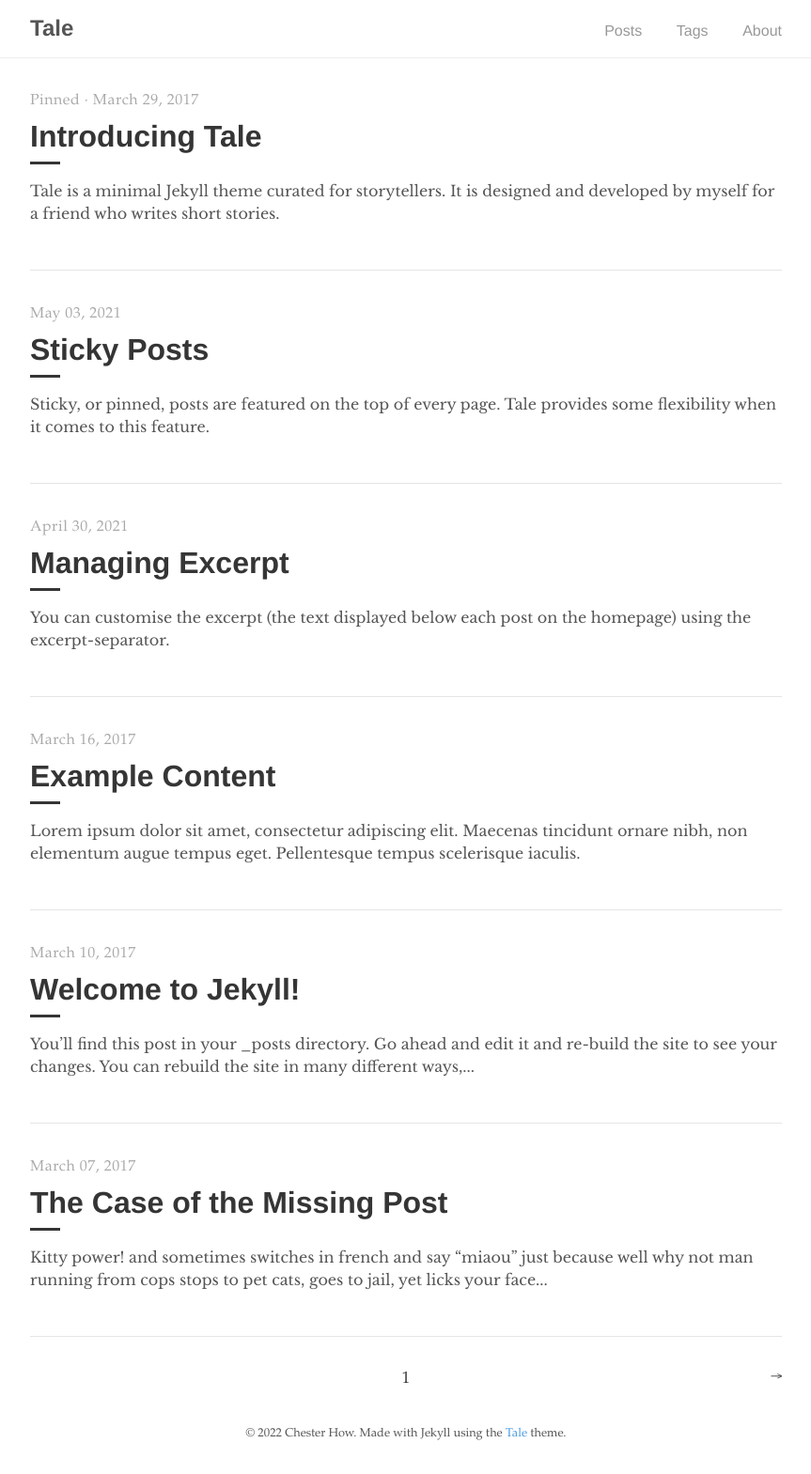
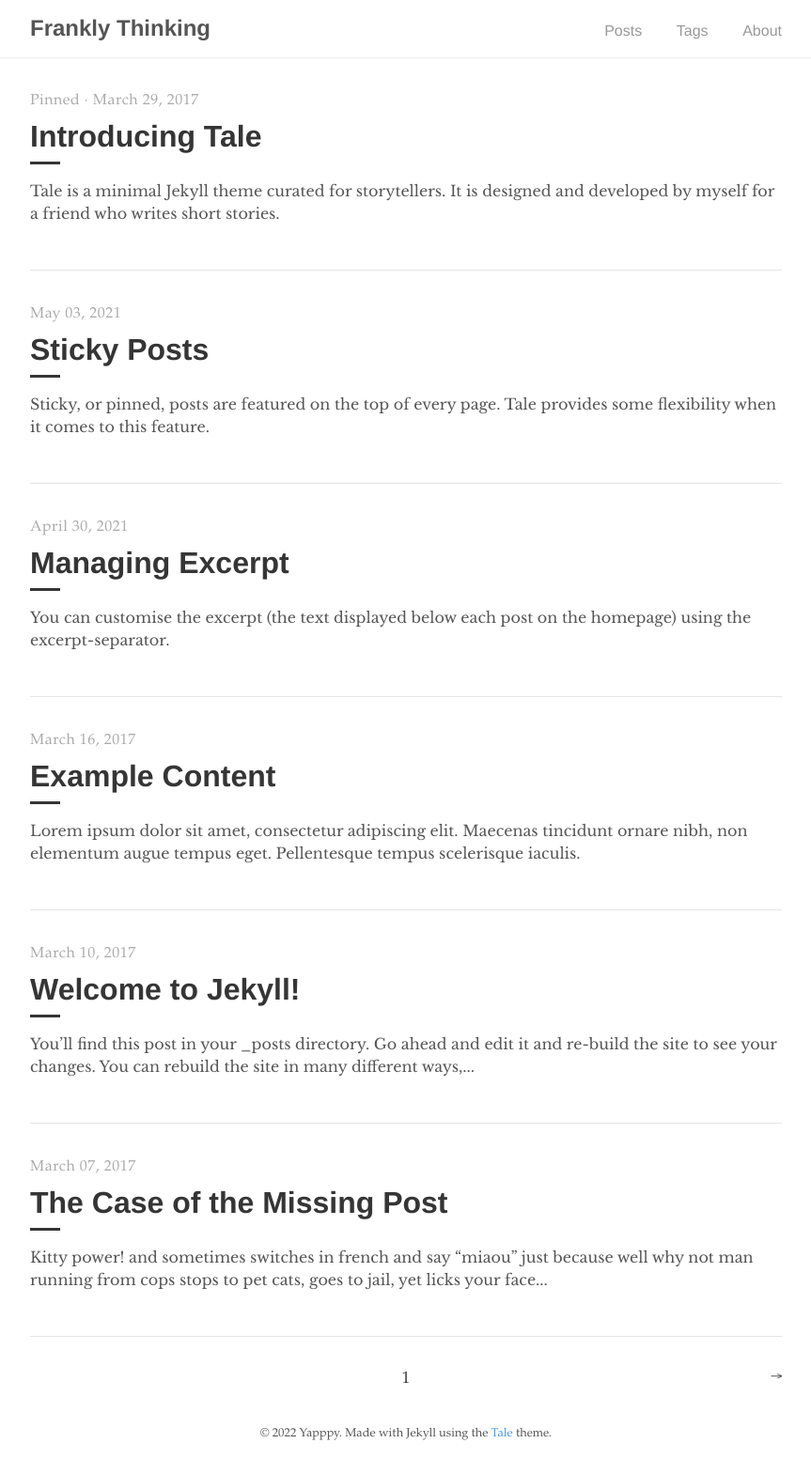
Before and after one commit to Yapppy/Frankly-Thinking, a Jekyll site: the page built from index.html, in a window 1280 px wide. Shown: the whole page at 94% size, without its empty margins (208-1071 px from the left). Built offline with Jekyll 4.4.1, drawn with Linux system fonts in a browser that asks for light colours; the list of posts is cut into pages by our own code.

Commit message:
Update _config.yml

```diff
--- a/_config.yml
+++ b/_config.yml
@@ -1,17 +1,16 @@
 # Site settings
-title:          Tale
-description:    "Minimal Jekyll theme for storytellers"
-baseurl:        "/tale"
-url:            "https://chesterhow.github.io"
+title:          Frankly Thinking
+description:    "A Digital Garden for Me to Cultivate"
+url:            "https://yapppy.github.io"
 
 # Google Analytics
 google_analytics: UA—XXXXXXXX-X
 
 # Author
 author:
-  name:         Chester How
-  url:          https://chester.how
-  email:        chesterhow@gmail.com
+  name:         Yapppy
+  url:          https://github.com/Yapppy
+  email:        sinzyyin@gmail.com
 
 # Build settings
 markdown:       kramdown
```
